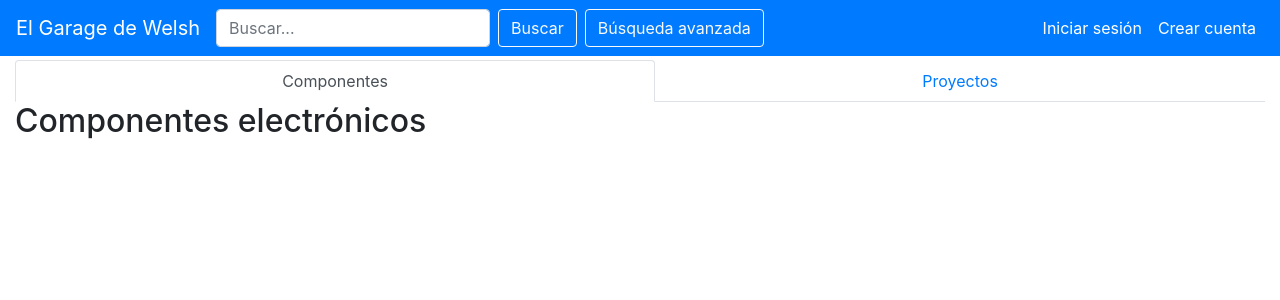
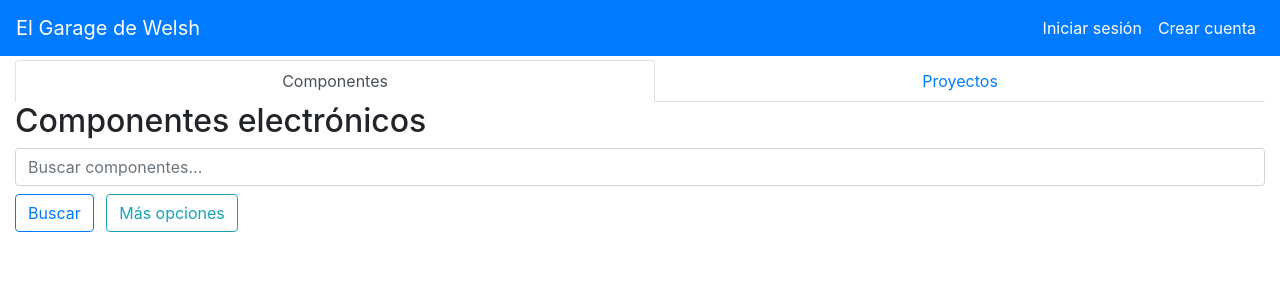
Before and after one commit to Angel-AG/BasesDeDatos, a PHP site: page / in a window 1280 px wide. Shown: the top 300 px of the page. Run offline with PHP 8.4, Linux system fonts and the light colour scheme.

Commit message:
Components Search

```diff
--- a/index.php
+++ b/index.php
@@ -26,9 +26,39 @@
       <div class="tab-content">
         <div class="tab-pane fade show active" id="componentes" role="tabpanel">
           <h2>Componentes electrónicos</h2>
+          <form>
+            <div class="form-row">
+              <div class="form-group col">
+                <input class="form-control mr-sm-2" type="search" id="nombreComp" name="nombreComp" placeholder="Buscar componentes...">
+                <button class="btn btn-outline-primary mt-2 mr-2" type="submit">Buscar</button>
+                <button class="btn btn-outline-info mt-2 mr-2" type="button" data-toggle="collapse" data-target="#opcionesComponentes">Más opciones</button>
+              </div>
+            </div>
+            <div class="collapse" id="opcionesComponentes">
+              <div class="form-row">
+                <div class="form-group col">
+                  <label for="minPrice">Precio Minimo: </label>
+                  <input type="number" class="form-control" id="minPrice" name="minPrice" min="0" disabled>
+                </div>
+                <div class="form-group col">
+                  <label for="minPrice">Precio Máximo: </label>
+                  <input type="number" class="form-control" id="maxPrice" name="maxPrice" max="15000" disabled>
+                </div>
+                <div class="form-group col">
+                  <label for="stock">En stock: </label>
+                  <input type="checkbox" class="form-control" id="stock" name="stock" disabled>
+                </div>
+              </div>
+            </div>
+          </form>
         </div>
         <div class="tab-pane fade" id="proyectos" role="tabpanel">
           <h2>Proyectos</h2>
+          <form class="form-inline">
+            <input class="form-control mr-sm-2" type="search" placeholder="Buscar proyectos...">
+            <button class="btn btn-outline-primary mr-2" type="submit">Buscar</button>
+            <button class="btn btn-outline-info mr-2" type="submit">Búsqueda avanzada</button>
+          </form>
         </div>
       </div>
     </div>
--- a/topNavbar.php
+++ b/topNavbar.php
@@ -2,12 +2,6 @@
 echo '<div class="mb-1">
     <nav class="navbar sticky-top navbar-expand-lg navbar-dark bg-primary">
         <a class="navbar-brand" href="index.php">El Garage de Welsh</a>
-
-        <form class="form-inline">
-        <input class="form-control mr-sm-2" type="search" placeholder="Buscar...">
-        <button class="btn btn-outline-light mr-2" type="submit">Buscar</button>
-        <button class="btn btn-outline-light mr-2" type="submit">Búsqueda avanzada</button>
-        </form>
 
         <button class="navbar-toggler" type="button" data-toggle="collapse" data-target="#navbarSupportedContent">
         <span class="navbar-toggler-icon"></span>
```
